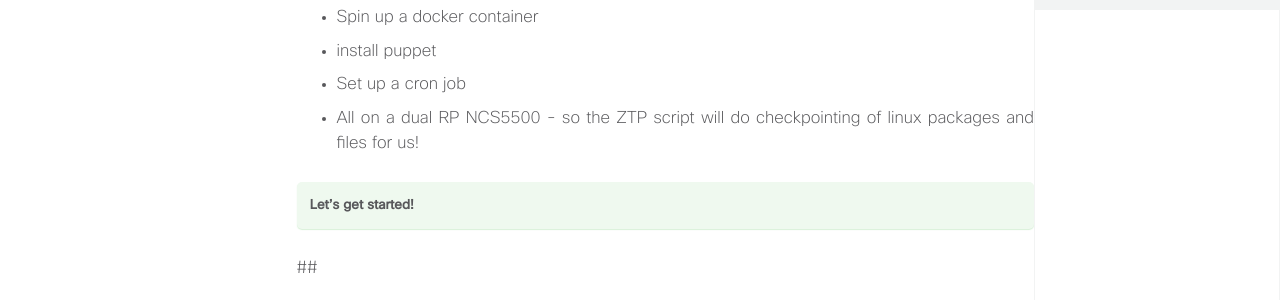
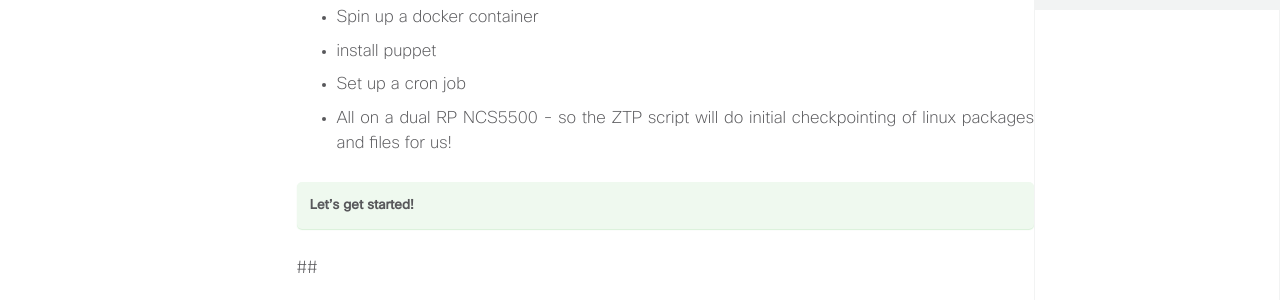
Before and after one commit to xrdocs/software-management, a Jekyll site: the page built from _tutorials/2017-10-25-ios-xr-ztp-python-library-automated-provisioning-using-python.md, in a window 1280 px wide and 900 px high, scrolled down 923 px. Shown: the part 166-466 px from the top of the window. Built offline with Jekyll 4.4.1, drawn with Linux system fonts in a browser that asks for light colours; comment, search, counter and statistics services are not loaded.

Commit message:
Create 2017-10-25-ios-xr-ztp-python-library-automated-provisioning-using-python.md

```diff
--- a/_tutorials/2017-10-25-ios-xr-ztp-python-library-automated-provisioning-using-python.md
+++ b/_tutorials/2017-10-25-ios-xr-ztp-python-library-automated-provisioning-using-python.md
@@ -43,7 +43,7 @@ Further, we'll go a step further and write an exhaustive ZTP script in python th
   * Spin up a docker container
   * install puppet
   * Set up a cron job
-  * All on a dual RP NCS5500 - so the ZTP script will do checkpointing of linux packages and files for us!
+  * All on a dual RP NCS5500 - so the ZTP script will do initial checkpointing of linux packages and files for us!
 
 
 **Let's get started!**
```
